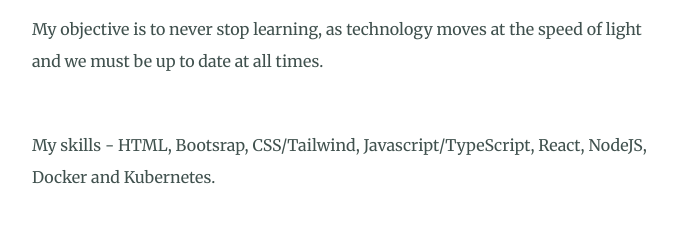
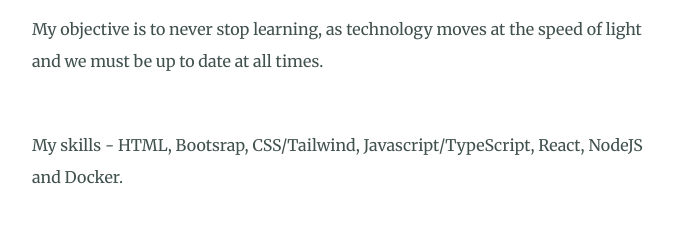
Before and after one commit to ruimartins3/First-Website, a plain HTML site: page index.html in a window 1280 px wide. Shown: the part 1863-2106 px from the top of the page, 288-981 px from the left. Drawn offline with Linux system fonts and the light colour scheme.

Commit message:
Update index.html

```diff
--- a/index.html
+++ b/index.html
@@ -36,7 +36,7 @@
         <p>As a self-taught programmer, having self-discipline and the motivation to improve everyday it's crucial to succeed!</p>
         <p>My objective is to never stop learning, as technology moves at the speed of light and we must be up to date at all times.</p><br>
         <br>
-        <p class="code-skill-description">My skills - HTML, Bootsrap, CSS/Tailwind, Javascript/TypeScript, React, NodeJS, Docker and Kubernetes.</p>
+        <p class="code-skill-description">My skills - HTML, Bootsrap, CSS/Tailwind, Javascript/TypeScript, React, NodeJS and Docker.</p>
       </div>
 
       <div class="skill-row">
```
